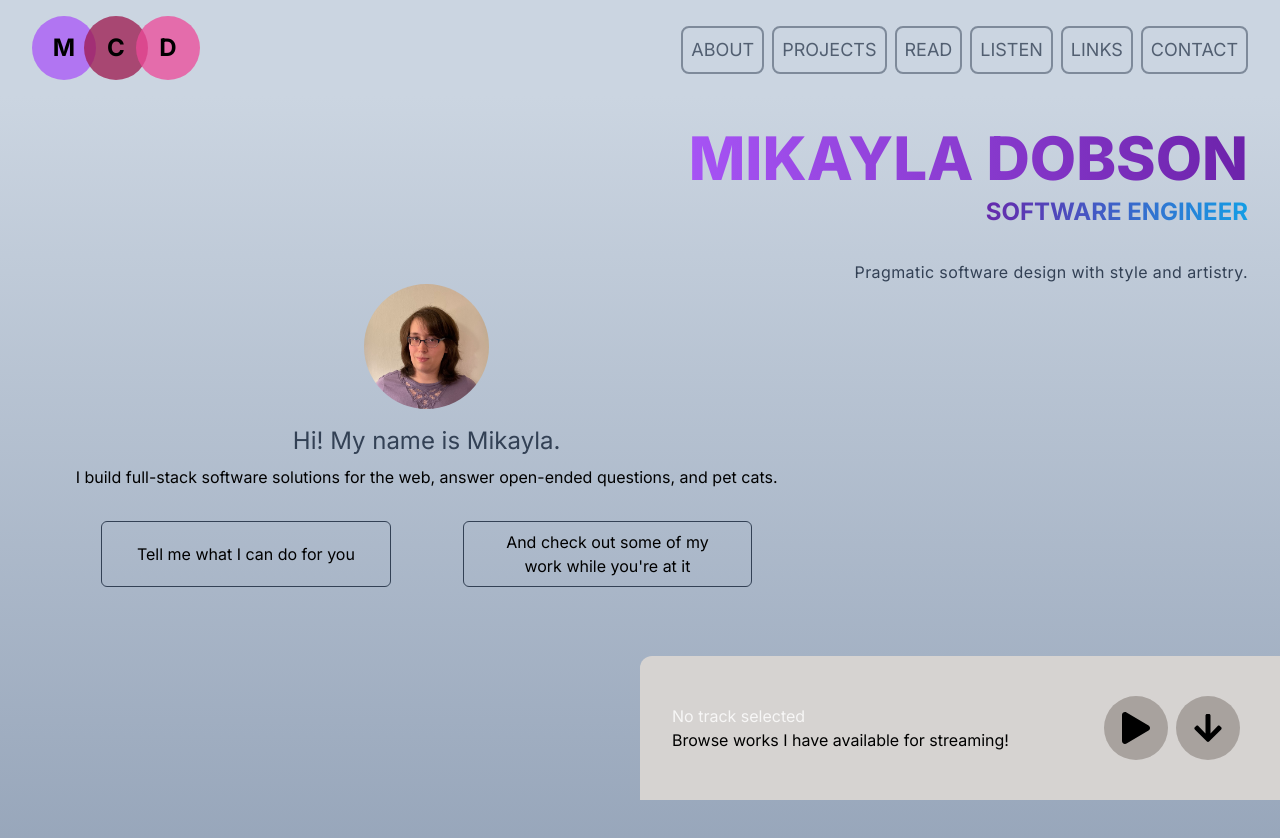
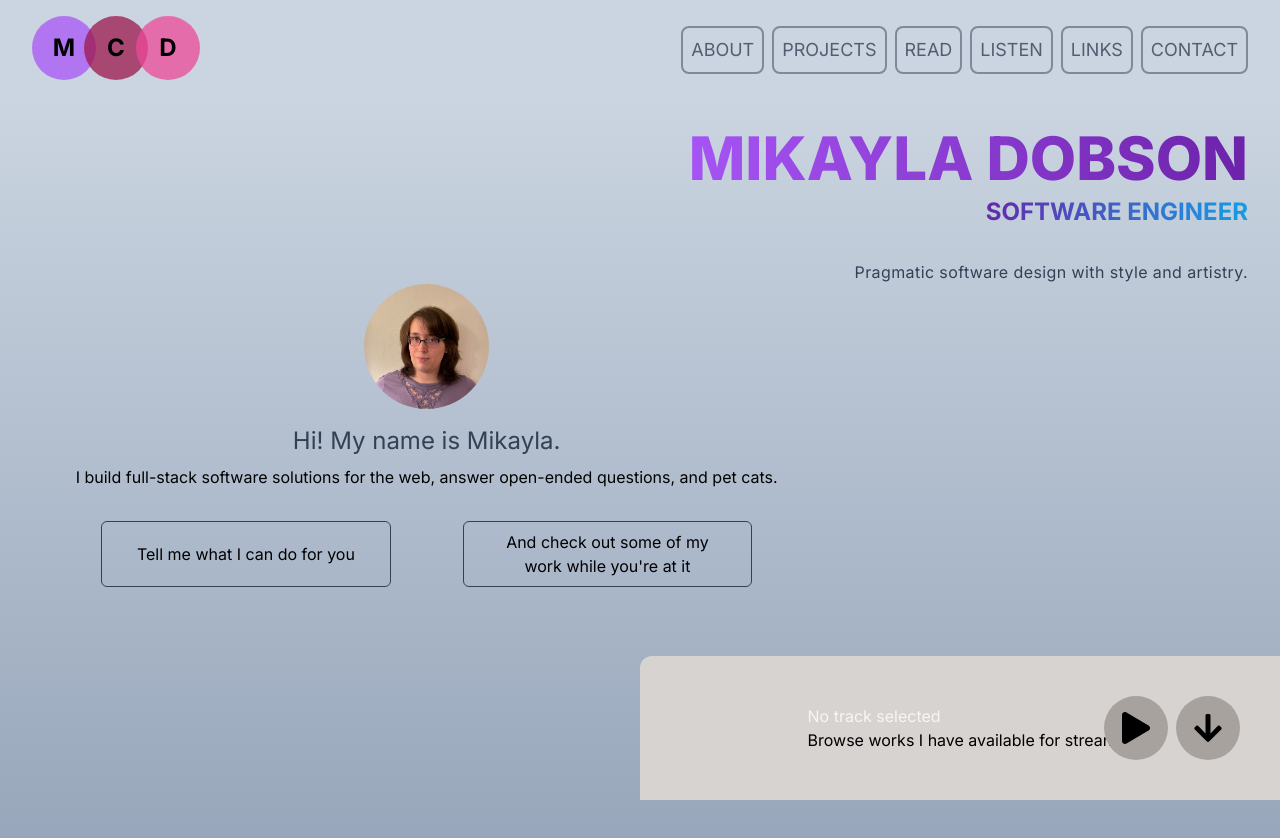
Before and after one commit to innocuous-symmetry/mikayla-dobson-dev, a Next.js app: page / in a window 1280 px wide. Both pictures are taken after a click on the button 1208 px from the left and 728 px from the top of the page. Shown: the top 838 px of the page. Built offline with nearby package versions, Linux system fonts and the light colour scheme.

Commit message:
check in audio player changes

```diff
--- a/app/listen/[collectionid]/page.tsx
+++ b/app/listen/[collectionid]/page.tsx
@@ -13,6 +13,7 @@ export default async function ListenByCollectionID({ params }: { params: { colle
     if (!collection) return <NotFound />
 
     const trackList = await S3Service.prepareTrackList(collection.pathtoentry);
+    const thumbnail = trackList.filter(t => t.Key.includes(".png") || t.Key.includes(".jpg") || t.Key.includes(".jpeg"))[0];
 
     return (
         <div>
--- a/components/Music/AudioPlayer/index.tsx
+++ b/components/Music/AudioPlayer/index.tsx
@@ -6,9 +6,10 @@ import { useCallback } from "react";
 import { _Button } from "./_Button";
 import Link from "@/components/ui/Link";
 import { prettyFileName } from "@/util/helpers";
+import Image from "next/image";
 
 export default function AudioPlayer() {
-    const { isPlaying, isOpen, currentTrack, currentCollection, setIsPlaying, setIsOpen } = useAudio();
+    const { isPlaying, isOpen, currentTrack, currentCollection, thumbnailSrc, setIsPlaying, setIsOpen } = useAudio();
 
     const changePlayState = useCallback(() => {
         if (!currentTrack) {
@@ -22,6 +23,15 @@ export default function AudioPlayer() {
     return (
         <>
         <div id="audio-player-panel" className={`${isOpen ? "bg-stone-300 border-black dark:bg-black dark:border-stone-300 text-black dark:text-stone-300 translate-y-0 " : " translate-y-32 "} fixed bottom-0 right-0 flex items-center justify-between w-1/2 h-36 rounded-tl-xl z-0 transition-all duration-700 px-8`}>
+            {/* track thumbnail, if it exists */}
+            <div>
+                { !isOpen ? null : thumbnailSrc ? (
+                    <Image alt={`thumbnail for track ${currentTrack ? prettyFileName(currentTrack.Key) : ""}`} src={thumbnailSrc} />
+                ) : (
+                    <div className="w-24 h-24 rounded-lg bg-stone-300 dark:bg-black" />
+                )}
+            </div>
+
             {/* track info, if it is set */}
             <div className="flex flex-col">
                 { !isOpen ? null : currentTrack ? (
--- a/hooks/useAudio.tsx
+++ b/hooks/useAudio.tsx
@@ -18,10 +18,14 @@ type AudioContextType = {
     // setCurrentTime: (currentTime: number) => void;
     handleTrackChange: (metadata: TrackWithURL, collection: MusicStreamingEntry) => void;
 
-    // identifiers
+    // identifying data
     currentTrack?: TrackWithURL;
     currentCollection?: MusicStreamingEntry;
     setCurrentCollection: (collection: MusicStreamingEntry) => void;
+
+    // properties
+    thumbnailSrc?: string;
+    setThumbnailSrc: (src: string) => void;
 }
 
 const initialContext: AudioContextType = {
@@ -39,6 +43,9 @@ const initialContext: AudioContextType = {
 
     currentCollection: undefined,
     setCurrentCollection: () => {},
+
+    thumbnailSrc: undefined,
+    setThumbnailSrc: () => {},
 }
 
 const AudioContext = createContext<AudioContextType>(initialContext);
@@ -47,6 +54,7 @@ const AudioProvider = ({ children }: { children: React.ReactNode }) => {
     const [currentCollection, setCurrentCollection] = useState<MusicStreamingEntry>();
     const [currentTrack, setCurrentTrack] = useState<TrackWithURL>();
     const [audioSource, setAudioSource] = useState<string>();
+    const [thumbnailSrc, setThumbnailSrc] = useState<string>();
     const [isPlaying, setIsPlaying] = useState(false);
     const [isOpen, setIsOpen] = useState(false);
     // const [volume, setVolume] = useState(0.5);
@@ -69,8 +77,8 @@ const AudioProvider = ({ children }: { children: React.ReactNode }) => {
 
     return (
         <AudioContext.Provider value={{
-            currentTrack, isOpen, isPlaying, currentCollection,
-            setIsOpen, handleTrackChange, setIsPlaying, setCurrentCollection,
+            currentTrack, isOpen, isPlaying, currentCollection, thumbnailSrc,
+            setIsOpen, handleTrackChange, setIsPlaying, setCurrentCollection, setThumbnailSrc
         }}>
             {children}
             <audio className="hidden" style={{ display: "none" }} ref={audioRef} controls autoPlay={isPlaying} src={audioSource} />
```
